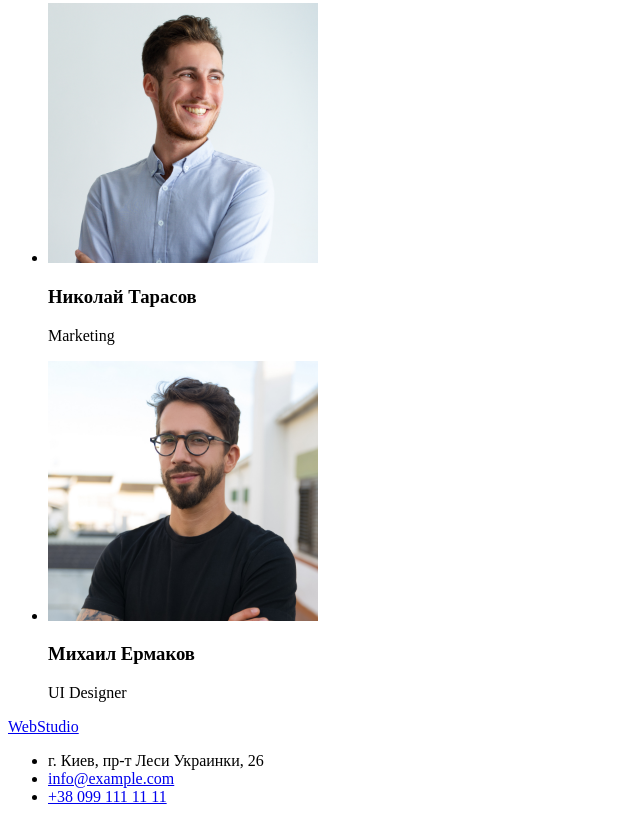
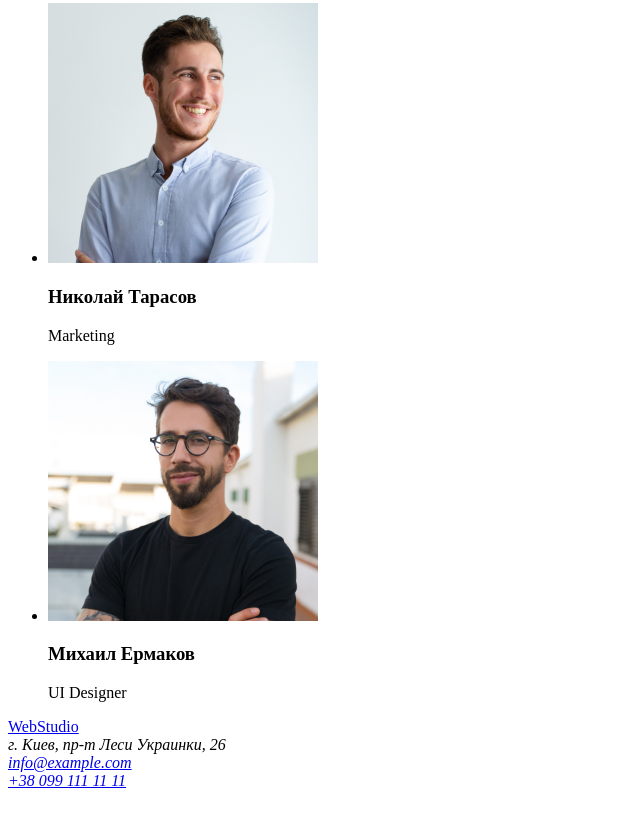
Before and after one commit to thomas-marth/goit-markup-hw-01, a plain HTML site: page index.html in a window 1280 px wide. Shown: the part 2149-2971 px from the top of the page, without its empty margins (0-640 px from the left). After the commit the page ends 2947 px from the top, so only its background shows below. Drawn offline with Linux system fonts and the light colour scheme.

Commit message:
Добавляет тег adderss для контактов в футере

```diff
--- a/index.html
+++ b/index.html
@@ -116,11 +116,11 @@
   <!-- Футер -->
   <footer>
     <a href="/">WebStudio</a>
-    <ul>
-      <li>г. Киев, пр-т Леси Украинки, 26</li>
-      <li><a href="mailto:info@example.com">info@example.com</a></li>
-      <li><a href="tel:+380991111111">+38 099 111 11 11</a></li>
-    </ul>
+    <address>
+      г. Киев, пр-т Леси Украинки, 26 <br>
+      <a href="mailto:info@example.com">info@example.com</a><br>
+      <a href="tel:+380991111111">+38 099 111 11 11</a>
+    </address>
   </footer>
 </body>
 </html>
```
